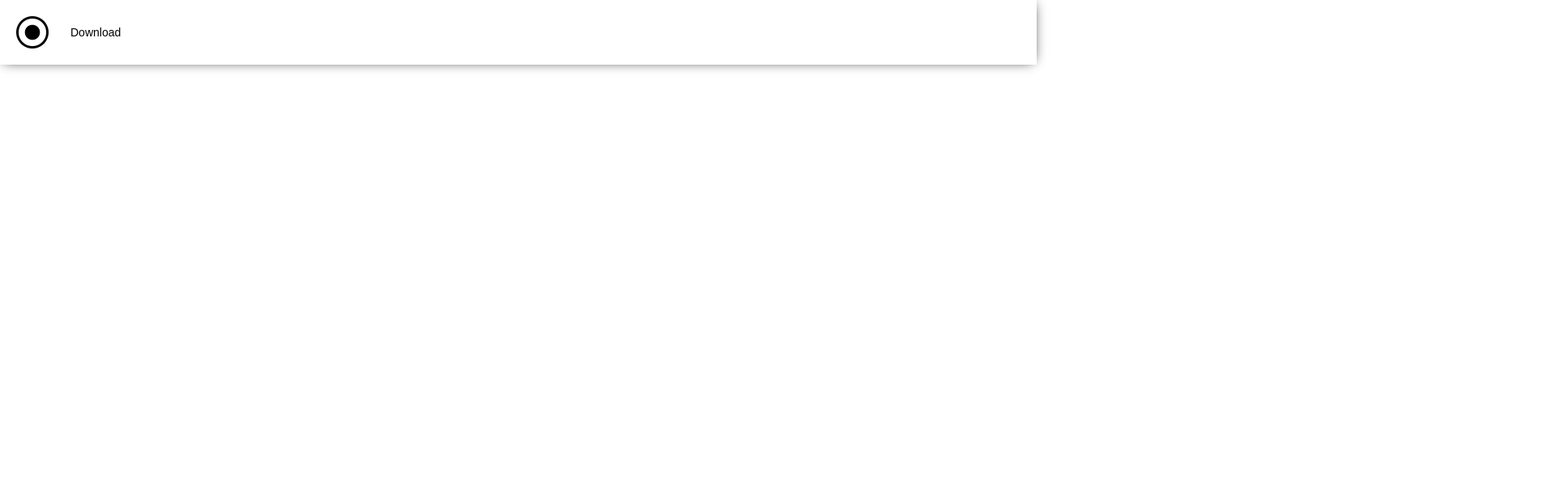
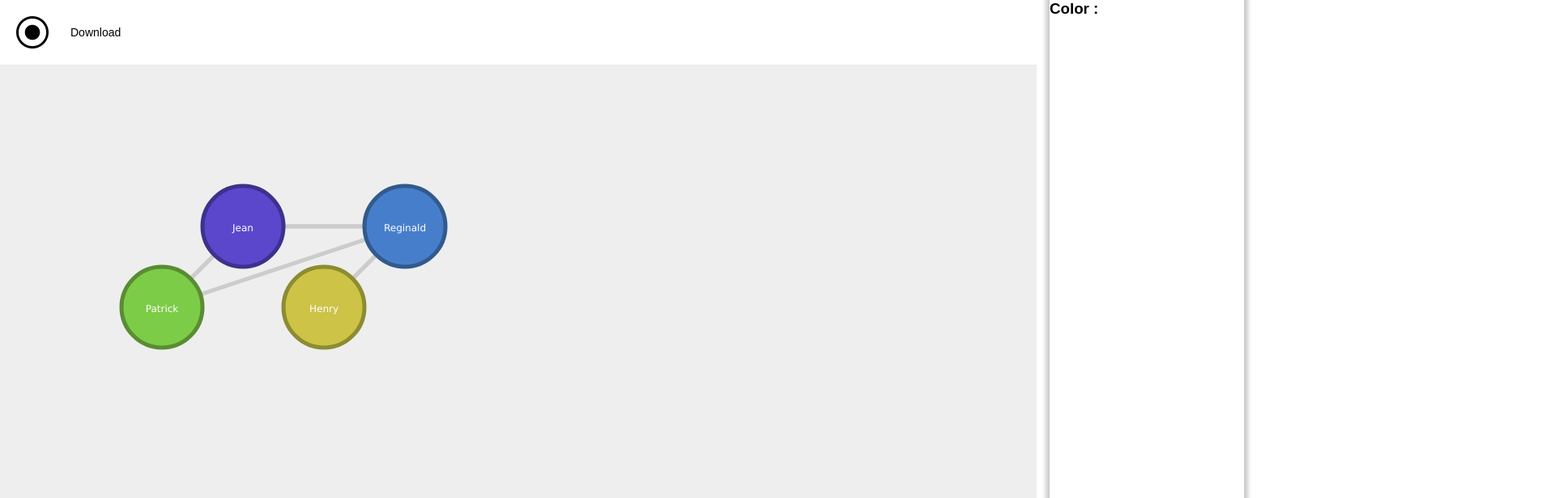
Before and after one commit to mchauveni/graph_generator, a plain HTML site: page index.html in a window 1280 px wide. Shown: the top 616 px of the page at 81% size, 1920 px wide, since content can reach past the window. Drawn offline with nearby package versions, Linux system fonts and the light colour scheme.

Commit message:
config menu for the nodes

```diff
--- a/index.html
+++ b/index.html
@@ -1,5 +1,5 @@
 <!DOCTYPE html>
-<html lang="de">
+<html lang="en">
 
 <head>
     <meta charset="UTF-8">
@@ -22,6 +22,12 @@
     <canvas width="10000" height="10000">
         Allez cheh
     </canvas>
+
+    <div id="node_config_menu">
+        <div class="node_color_picker">
+            <h3>Color :</h3>
+        </div>
+    </div>
 </body>
 
 <script type="module" src="js/index.js"></script>
--- a/js/config.js
+++ b/js/config.js
@@ -2,6 +2,7 @@ export var canvas = document.querySelector("canvas");
 export var body = document.querySelector("body");
 export let ctx = canvas.getContext("2d");
 export let savebtn = document.querySelector("#saveButton");
+export let nodeMenu = document.querySelector("#node_config_menu");
 
 /* Size canvas to window size */
 canvas.width = window.visualViewport.width;
--- a/style.css
+++ b/style.css
@@ -51,12 +51,18 @@ canvas {
     cursor: crosshair;
 }
 
-#NO {
-    color: #c2aa76;
-    color: #d84545;
-    color: #656fc9;
-    color: #a3d08c;
-    color: #5de6f5;
-    color: #666666;
-    color: #cccccc;
+#node_config_menu {
+    min-width: 15rem;
+    width: fit-content;
+    height: 100%;
+    position: fixed;
+    top: 0;
+    right: -20%;
+    background-color: white;
+    box-shadow: 0 0 5px 5px #ccc;
+    transition: 300ms linear;
 }
+
+#node_config_menu.nodeClicked {
+    right: 0;
+}
```
